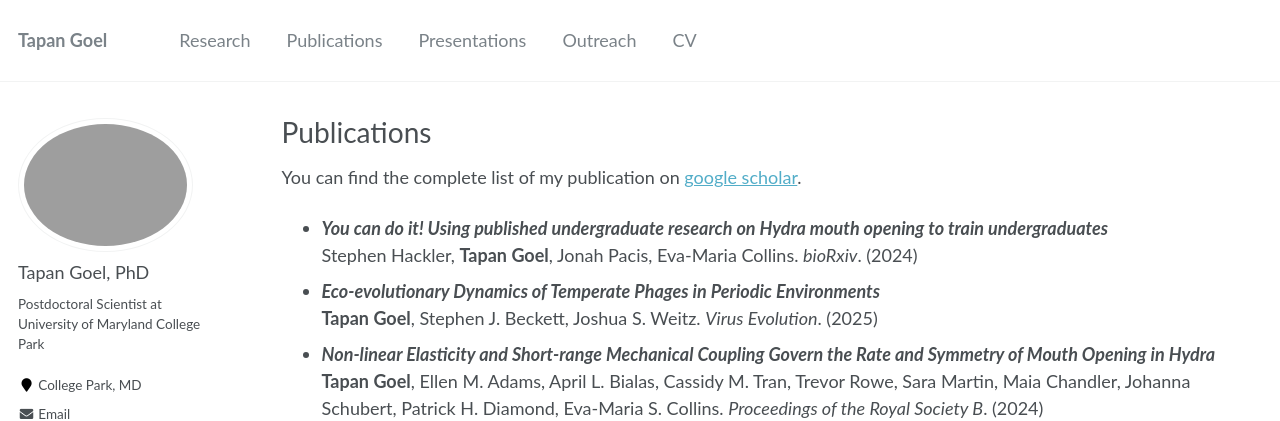
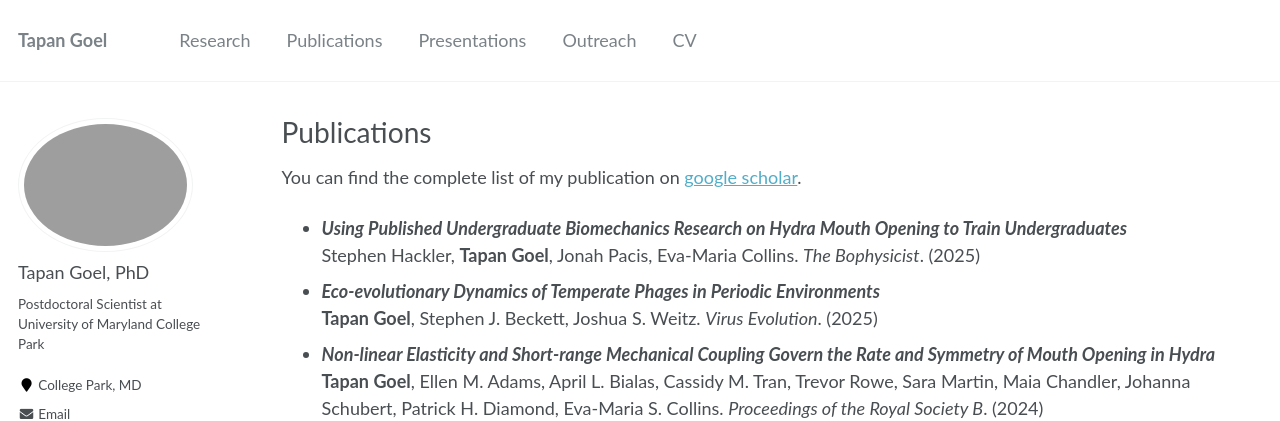
Before and after one commit to tapangoel1994/tapangoel1994.github.io, a Jekyll site: the page built from _pages/publications.md, in a window 1280 px wide and 1007 px high. Shown: the top 421 px of the window. Built offline with Jekyll 4.4.1, drawn with Linux system fonts in a browser that asks for light colours.

Commit message:
Update publications.md

```diff
--- a/_pages/publications.md
+++ b/_pages/publications.md
@@ -7,8 +7,8 @@ author_profile: true
 
 You can find the complete list of my publication on [google scholar](https://scholar.google.com/citations?user=b4GGa8EAAAAJ&hl=en).
 
-- ***You can do it! Using published undergraduate research on Hydra mouth opening to train undergraduates***\
-  Stephen Hackler,  **Tapan Goel**, Jonah Pacis, Eva-Maria Collins. _bioRxiv_. (2024)
+- ***Using Published Undergraduate Biomechanics Research on Hydra Mouth Opening to Train Undergraduates***\
+  Stephen Hackler,  **Tapan Goel**, Jonah Pacis, Eva-Maria Collins. _The Bophysicist_. (2025)
 - ***Eco-evolutionary Dynamics of Temperate Phages in Periodic Environments***\
   **Tapan Goel**, Stephen J. Beckett, Joshua S. Weitz. _Virus Evolution_. (2025)
 - ***Non-linear Elasticity and Short-range Mechanical Coupling Govern the Rate and Symmetry of Mouth Opening in Hydra***\
```
